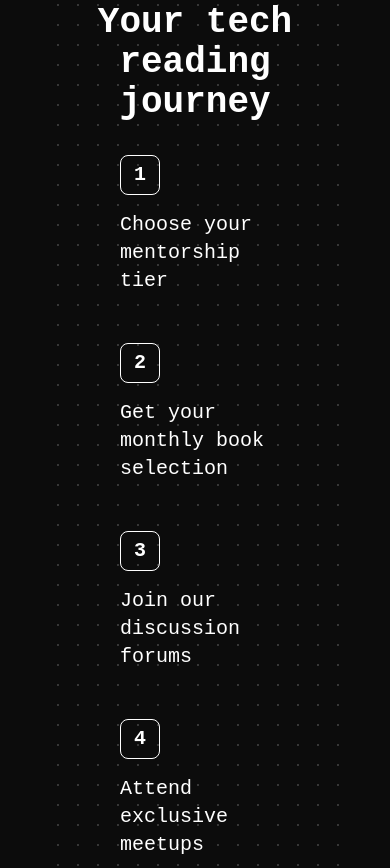
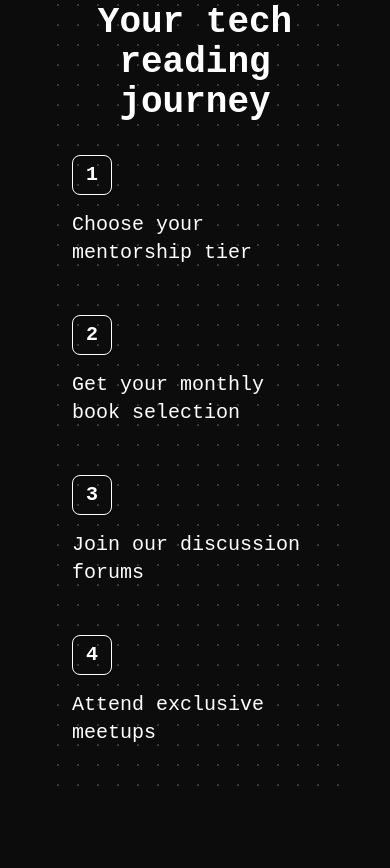
Before and after one commit to Xpektra7/Teckbook, a website: page src/index.html in a window 390 px wide. Shown: the part 2257-3125 px from the top of the page. Drawn offline with nearby package versions, Linux system fonts and the light colour scheme; files that its build step writes are made by us from their sources.

Commit message:
Update index.html

```diff
--- a/src/index.html
+++ b/src/index.html
@@ -102,7 +102,7 @@
         <!-- Heading -->
         <h1 class="text-4xl md:text-5xl lg:text-5xl font-bold w-[100%] text-center md:w-1/2">Your tech reading journey</h1>
         <!-- Steps -->
-        <div class="flex flex-col w-full gap-12 items-center px-12 md:flex-row">
+        <div class="flex flex-col w-full gap-12 items-center md:px-12 md:flex-row">
           <!-- Step 1 -->
           <div class="flex flex-col w-full gap-4 md:w-1/4">
             <span class="flex justify-center items-center w-[40px] aspect-square border-[1px] border-white rounded-lg font-bold text-xl text-white">1</span>
```
